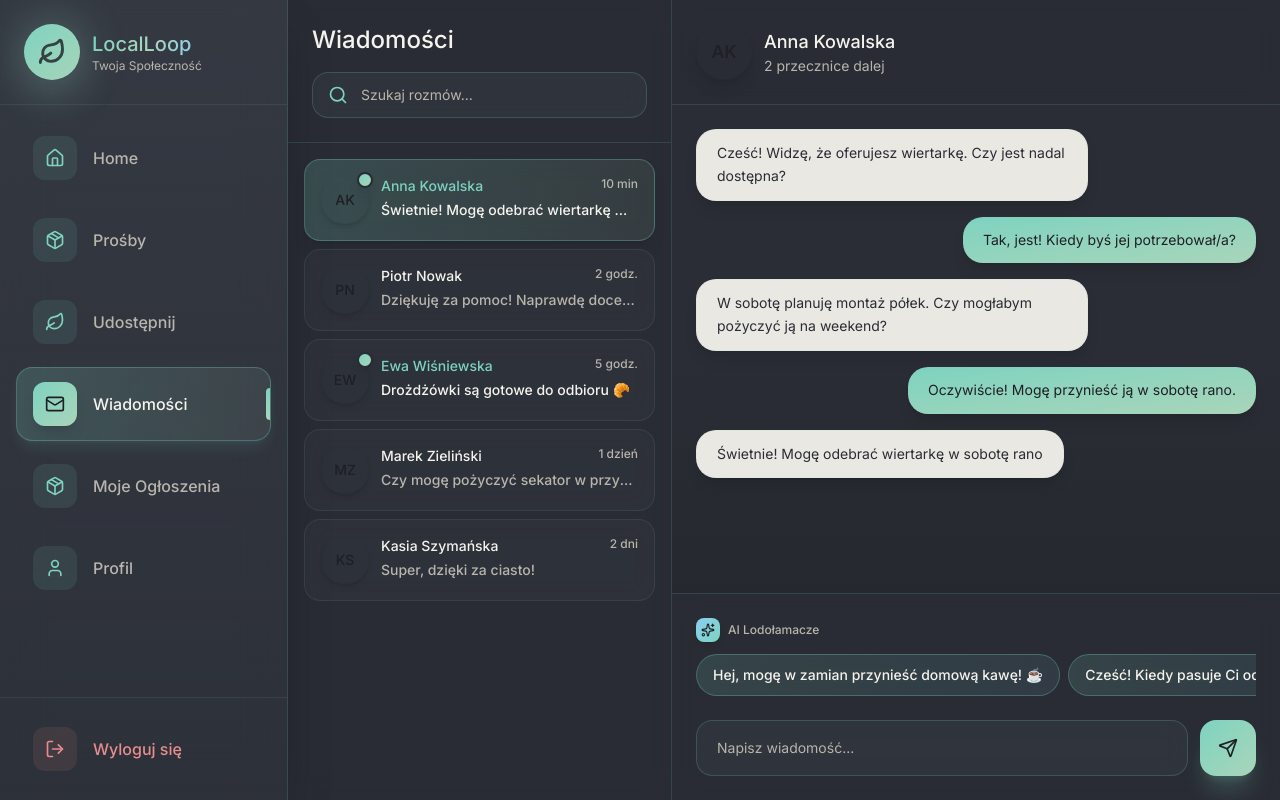
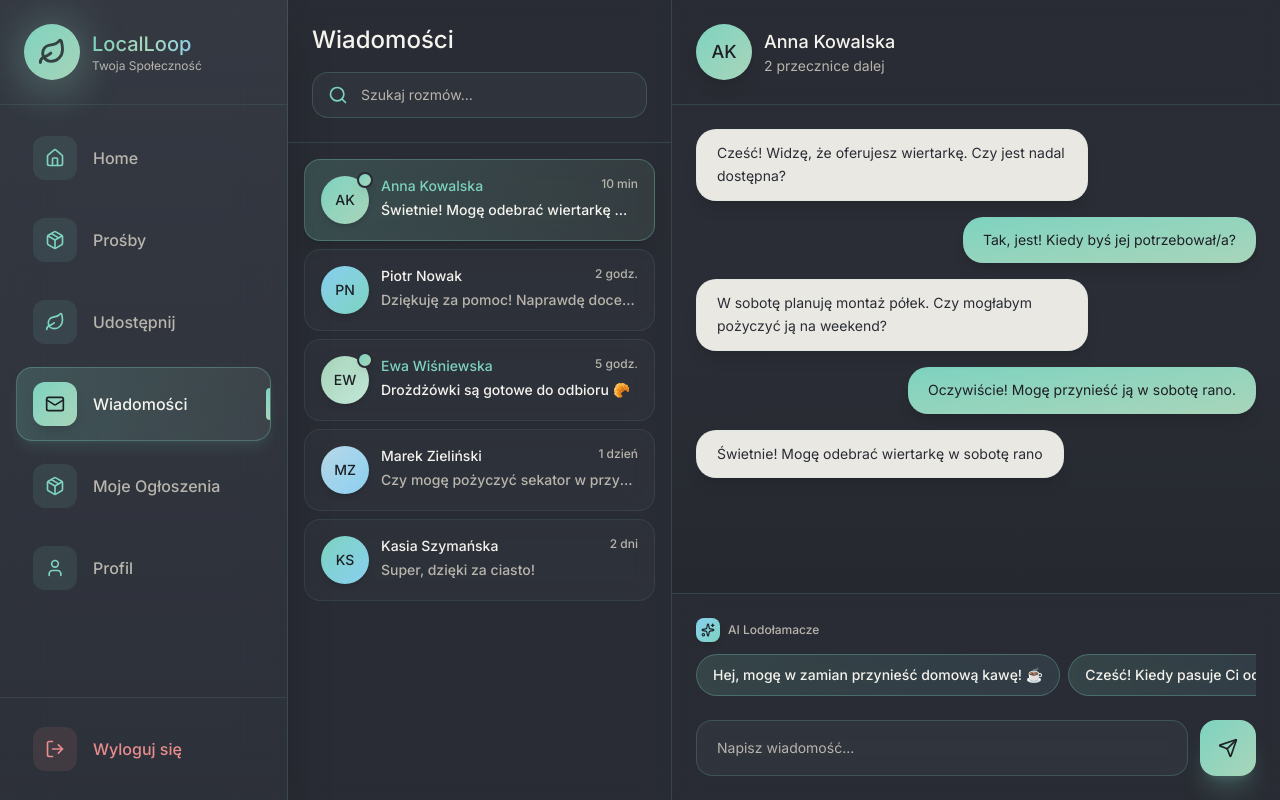
Before and after one commit to NasTiaFox30/LocalLoop, a React (Vite) app: page /messages in a window 1280 px wide. Built offline with nearby package versions, Linux system fonts and the light colour scheme.

Commit message:
Fix: avatarColor

```diff
--- a/src/app/components/DesktopMessages.tsx
+++ b/src/app/components/DesktopMessages.tsx
@@ -63,7 +63,7 @@ export default function DesktopMessages({}: DesktopMessagesProps) {
                 }`}
               >
                 <div className="relative">
-                  <div className={`w-12 h-12 rounded-full bg-gradient-to-br ${conv.color} flex items-center justify-center shadow-md flex-shrink-0`}>
+                  <div className={`w-12 h-12 rounded-full bg-gradient-to-br ${conv.avatarColor} flex items-center justify-center shadow-md flex-shrink-0`}>
                     <span className="text-sm font-medium text-[#1e2026]">{conv.initials}</span>
                   </div>
                   {conv.unread && (
@@ -86,7 +86,7 @@ export default function DesktopMessages({}: DesktopMessagesProps) {
         <div className="flex-1 flex flex-col">
           <div className="border-b border-[#7dd3c0]/15 backdrop-blur-md bg-[rgba(40,43,50,0.3)] p-6">
             <div className="flex items-center gap-3">
-              <div className={`w-14 h-14 rounded-full bg-gradient-to-br ${conversations[selectedChat].color} flex items-center justify-center shadow-lg`}>
+              <div className={`w-14 h-14 rounded-full bg-gradient-to-br ${conversations[selectedChat].avatarColor} flex items-center justify-center shadow-lg`}>
                 <span className="text-lg font-medium text-[#1e2026]">{conversations[selectedChat].initials}</span>
               </div>
               <div>
```
